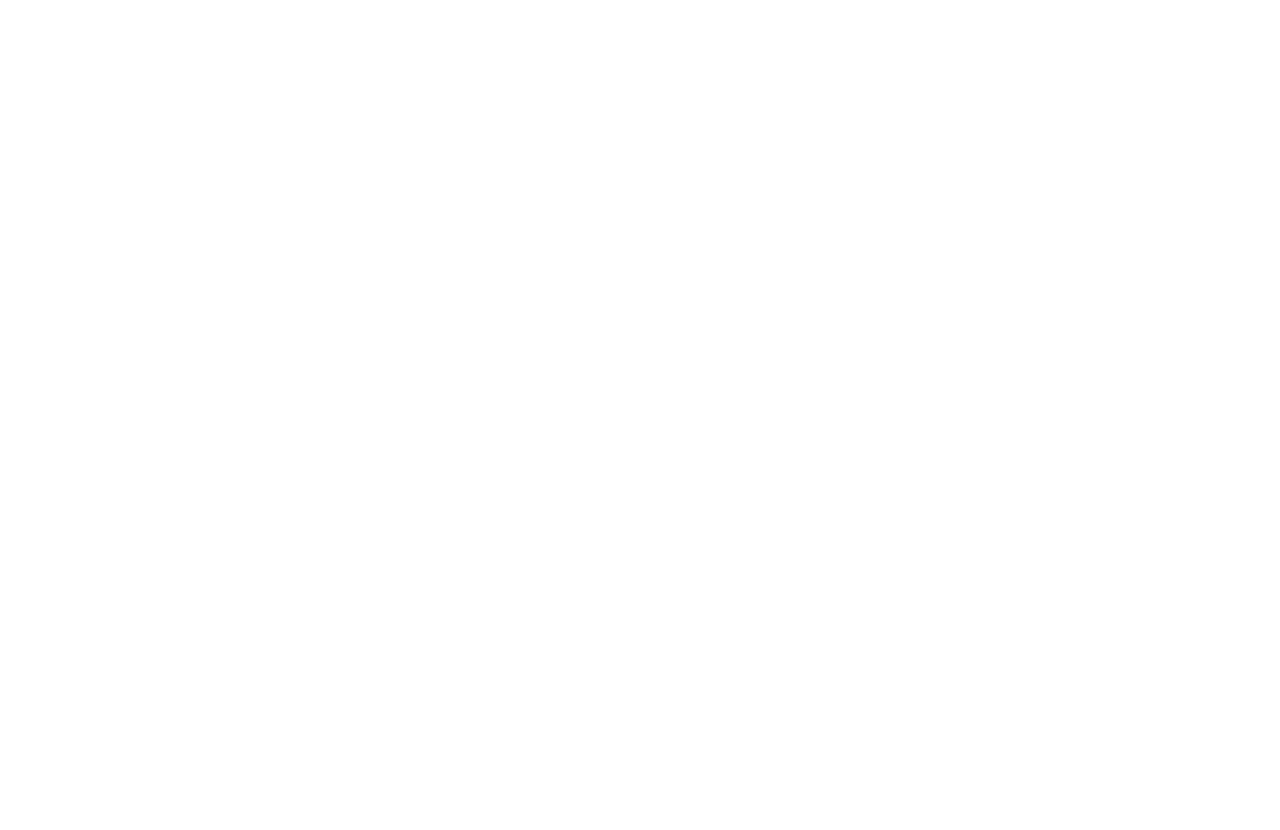
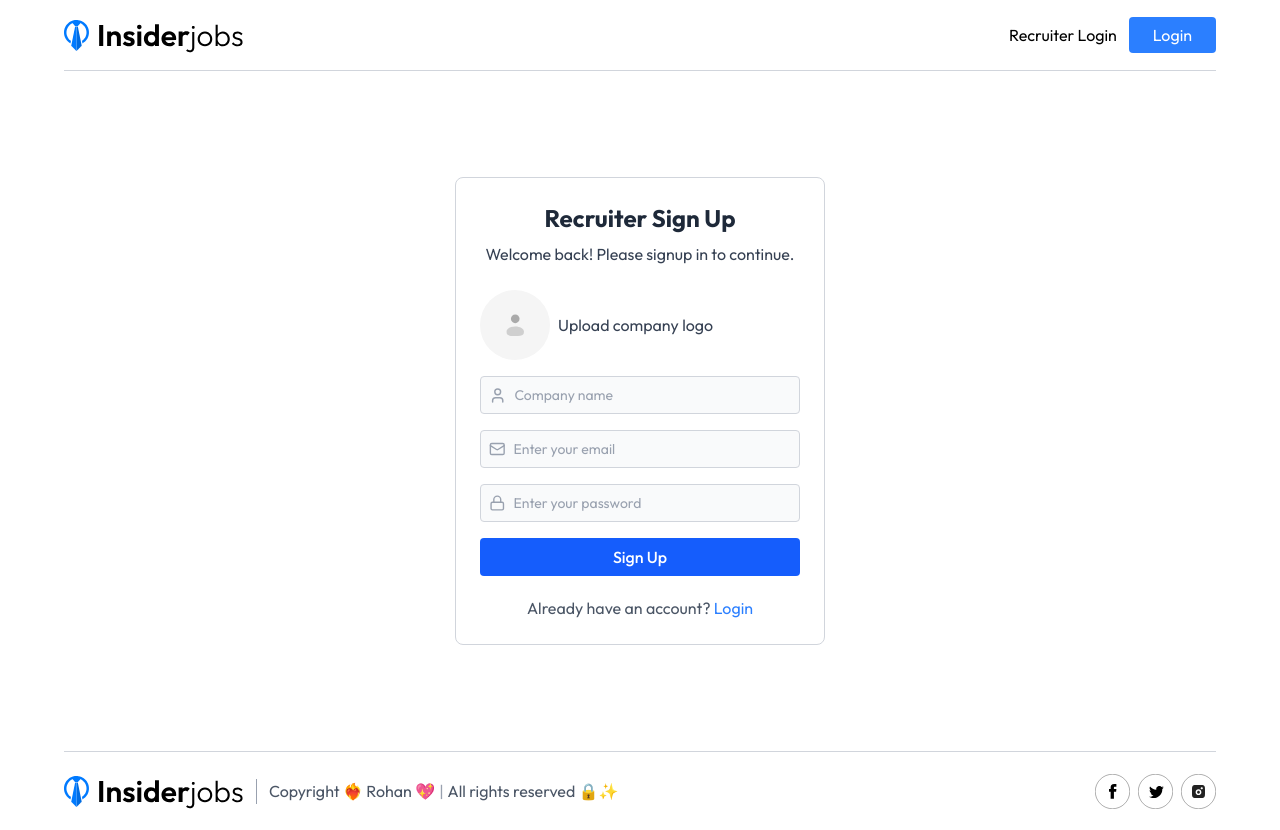
Before and after one commit to Dev-Rohan1/job-insider, a React (Vite) app in the folder frontend/: page /recruiter-signup in a window 1280 px wide. Before the commit this address had no page. Before the commit the page ends 800 px from the top, so only its background shows below. Built offline with nearby package versions, Linux system fonts and the light colour scheme; no server answers.

Commit message:
create recruiter login & signup page

```diff
--- a/frontend/src/App.jsx
+++ b/frontend/src/App.jsx
@@ -4,6 +4,8 @@ import Home from "./pages/Home";
 import ApplyJobs from "./pages/ApplyJobs";
 import Applications from "./pages/Applications";
 import AppLayout from "./layout/AppLayout";
+import RecruiterLogin from "./pages/RecruiterLogin";
+import RecruiterSignup from "./pages/RecruiterSignup";
 const App = () => {
   return (
     <AppLayout>
@@ -11,6 +13,8 @@ const App = () => {
         <Route path="/" element={<Home />} />
         <Route path="/apply-jobs/:id" element={<ApplyJobs />} />
         <Route path="/applications" element={<Applications />} />
+        <Route path="/recruiter-login" element={<RecruiterLogin />} />
+        <Route path="/recruiter-signup" element={<RecruiterSignup />} />
       </Routes>
     </AppLayout>
   );
--- a/frontend/src/components/Download.jsx
+++ b/frontend/src/components/Download.jsx
@@ -7,8 +7,8 @@ const Download = () => {
       <div className="flex flex-col items-center lg:flex-row lg:items-center lg:justify-between">
         <div className="mb-8 text-center lg:mb-0 lg:text-left">
           <h1 className="mb-6 text-3xl leading-tight font-semibold lg:text-4xl lg:leading-snug lg:font-bold">
-            Download Mobile App
-            <br className="hidden lg:block" /> For Better Experience
+            Download Mobile App For <br className="hidden lg:block" /> Better
+            Experience
           </h1>
           <div className="flex flex-wrap justify-center gap-4 lg:justify-start">
             <img
--- a/frontend/src/components/Footer.jsx
+++ b/frontend/src/components/Footer.jsx
@@ -4,7 +4,7 @@ import { Link } from "react-router-dom";
 
 const Footer = () => {
   return (
-    <footer className="border-t border-gray-300 py-5">
+    <footer className="left-0 border-t border-gray-300 py-5">
       <div className="flex items-center justify-between">
         <div className="flex items-center gap-3">
           <Link to={"/"}>
--- a/frontend/src/pages/Applications.jsx
+++ b/frontend/src/pages/Applications.jsx
@@ -1,7 +1,16 @@
 import React from "react";
 
+import Navbar from "../components/Navbar";
+import Footer from "../components/Footer";
+
 const Applications = () => {
-  return <div>Applications</div>;
+  return (
+    <>
+      <Navbar />
+      <div>Applications</div>
+      <Footer />
+    </>
+  );
 };
 
 export default Applications;
--- /dev/null
+++ b/frontend/src/pages/RecruiterLogin.jsx
@@ -0,0 +1,71 @@
+import React, { useEffect } from "react";
+import Navbar from "../components/Navbar";
+import Footer from "../components/Footer";
+import { Mail, Lock } from "lucide-react";
+import { useClerk } from "@clerk/clerk-react";
+import { Link, useNavigate } from "react-router-dom";
+
+const RecruiterLogin = () => {
+  const { user } = useClerk();
+  const navigate = useNavigate();
+
+  useEffect(() => {
+    if (user) {
+      navigate("/");
+    }
+  }, [user, navigate]);
+
+  return (
+    <>
+      <Navbar />
+      <section className="mt-10 mb-10 flex h-[70vh] items-center justify-center">
+        <div className="w-full max-w-[350px] rounded-lg border border-gray-300 bg-white p-6">
+          <form className="text-center">
+            <h1 className="mb-2 text-2xl font-bold text-gray-800">
+              Recruiter Login
+            </h1>
+            <p className="mb-6 text-gray-700">
+              Welcome back! Please log in to continue.
+            </p>
+            <div className="space-y-4">
+              <div className="flex w-full items-center gap-2 rounded border border-gray-300 bg-gray-50 p-2 transition-all focus-within:border-blue-500 focus-within:bg-white focus-within:ring-2 focus-within:ring-blue-200">
+                <Mail size={18} className="text-gray-400" />
+                <input
+                  className="w-full bg-transparent text-sm outline-none placeholder:text-gray-400"
+                  type="email"
+                  placeholder="Enter your email"
+                  required
+                />
+              </div>
+              <div className="flex w-full items-center gap-2 rounded border border-gray-300 bg-gray-50 p-2 transition-all focus-within:border-blue-500 focus-within:bg-white focus-within:ring-2 focus-within:ring-blue-200">
+                <Lock size={18} className="text-gray-400" />
+                <input
+                  className="w-full bg-transparent text-sm outline-none placeholder:text-gray-400"
+                  type="password"
+                  placeholder="Enter your password"
+                  required
+                />
+              </div>
+            </div>
+            <button
+              className="mt-4 w-full cursor-pointer rounded bg-blue-600 py-[7px] font-medium text-white transition-all hover:bg-blue-700 focus:ring-2 focus:ring-blue-500 focus:ring-offset-2 focus:outline-none"
+              type="submit"
+            >
+              Login
+            </button>
+          </form>
+
+          <p className="mt-5 text-center text-gray-600">
+            Don’t have an account?{" "}
+            <Link to={"/recruiter-signup"} className="text-blue-500">
+              Sign up
+            </Link>
+          </p>
+        </div>
+      </section>
+      <Footer />
+    </>
+  );
+};
+
+export default RecruiterLogin;
--- /dev/null
+++ b/frontend/src/pages/RecruiterSignup.jsx
@@ -0,0 +1,125 @@
+import React, { useState, useEffect } from "react";
+import Navbar from "../components/Navbar";
+import Footer from "../components/Footer";
+import { Mail, Lock, User } from "lucide-react";
+import { useClerk } from "@clerk/clerk-react";
+import { Link, useNavigate } from "react-router-dom";
+import { assets } from "../assets/assets";
+
+const RecruiterSignup = () => {
+  const { user, createUser } = useClerk();
+  const navigate = useNavigate();
+
+  const [companyName, setCompanyName] = useState("");
+  const [email, setEmail] = useState("");
+  const [password, setPassword] = useState("");
+  const [logo, setLogo] = useState(null);
+
+  useEffect(() => {
+    if (user) {
+      navigate("/");
+    }
+  }, [user, navigate]);
+
+  const handleLogoUpload = (e) => {
+    const file = e.target.files[0];
+    if (file) {
+      setLogo(URL.createObjectURL(file));
+    }
+  };
+
+  const handleSubmit = async (e) => {
+    e.preventDefault();
+    setError(null);
+  };
+
+  return (
+    <>
+      <Navbar />
+      <section className="mt-15 mb-15 flex h-[70vh] items-center justify-center">
+        <div className="w-full max-w-[370px] rounded-lg border border-gray-300 p-6">
+          <form className="text-center" onSubmit={handleSubmit}>
+            <h1 className="mb-2 text-2xl font-bold text-gray-800">
+              Recruiter Sign Up
+            </h1>
+            <p className="mb-6 text-gray-700">
+              Welcome back! Please signup in to continue.
+            </p>
+
+            <div className="space-y-4">
+              <div>
+                <label className="flex cursor-pointer items-center gap-2">
+                  <input
+                    type="file"
+                    accept="image/*"
+                    hidden
+                    onChange={handleLogoUpload}
+                  />
+                  <img
+                    className="w-[70px] cursor-pointer"
+                    src={logo || assets.upload_area}
+                    alt="Upload company logo"
+                  />
+                  <span className="text-gray-700">Upload company logo</span>
+                </label>
+              </div>
+
+              <div className="flex w-full items-center gap-2 rounded border border-gray-300 bg-gray-50 p-2 transition-all focus-within:border-blue-500 focus-within:bg-white focus-within:ring-2 focus-within:ring-blue-200">
+                <User size={19} className="text-gray-400" />
+                <input
+                  className="w-full bg-transparent text-sm outline-none placeholder:text-gray-400"
+                  type="text"
+                  placeholder="Company name"
+                  value={companyName}
+                  onChange={(e) => setCompanyName(e.target.value)}
+                  required
+                />
+              </div>
+
+              <div className="flex w-full items-center gap-2 rounded border border-gray-300 bg-gray-50 p-2 transition-all focus-within:border-blue-500 focus-within:bg-white focus-within:ring-2 focus-within:ring-blue-200">
+                <Mail size={18} className="text-gray-400" />
+                <input
+                  className="w-full bg-transparent text-sm outline-none placeholder:text-gray-400"
+                  type="email"
+                  placeholder="Enter your email"
+                  value={email}
+                  onChange={(e) => setEmail(e.target.value)}
+                  required
+                />
+              </div>
+
+              <div className="flex w-full items-center gap-2 rounded border border-gray-300 bg-gray-50 p-2 transition-all focus-within:border-blue-500 focus-within:bg-white focus-within:ring-2 focus-within:ring-blue-200">
+                <Lock size={18} className="text-gray-400" />
+                <input
+                  className="w-full bg-transparent text-sm outline-none placeholder:text-gray-400"
+                  type="password"
+                  placeholder="Enter your password"
+                  value={password}
+                  onChange={(e) => setPassword(e.target.value)}
+                  required
+                />
+              </div>
+            </div>
+
+            <button
+              className="mt-4 w-full cursor-pointer rounded bg-blue-600 py-[7px] font-medium text-white transition-all hover:bg-blue-700 focus:ring-2 focus:ring-blue-500 focus:ring-offset-2 focus:outline-none"
+              type="submit"
+            >
+              Sign Up
+            </button>
+          </form>
+
+          <p className="mt-5 text-center text-gray-600">
+            Already have an account?{" "}
+            <Link to={"/recruiter-login"} className="text-blue-500">
+              Login
+            </Link>
+          </p>
+        </div>
+      </section>
+      <Footer />
+    </>
+  );
+};
+
+export default RecruiterSignup;
```
